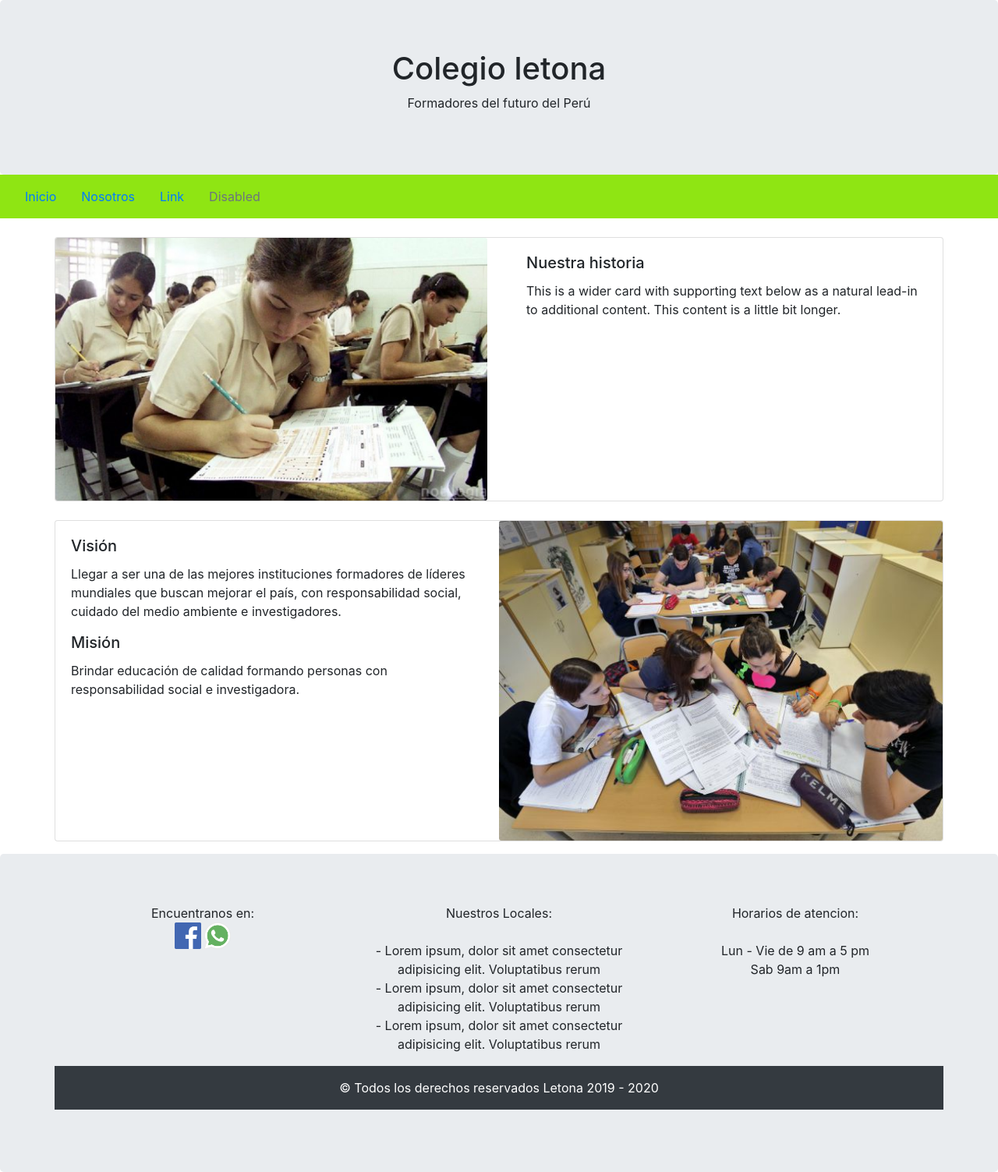
After one commit to manuelesp1/ProyectoIntegrador, a PHP site: page /Vista/nosotros.php in a window 1280 px wide. The commit adds this page. Shown: the whole page at 78% size. Run offline with PHP 8.4, Linux system fonts and the light colour scheme.

Commit message:
algunas mejoras

```diff
--- a/Vista/css/nosotros.css
+++ b/Vista/css/nosotros.css
@@ -41,7 +41,7 @@
     display: flex;
     width: 80%;
     margin: 2em auto;
-    background-color: blue;
+    background-color:  #0087ff ;
 }
 
 /* ------vision-misionc------ */
@@ -54,7 +54,7 @@
 
 /* ----------footer---------- */
 footer{
-    background-color: red;
+    background-color:#f9492a;
     text-align: center;
     padding: 1em 0;
 }
--- /dev/null
+++ b/Vista/nosotros.php
@@ -0,0 +1,91 @@
+<!DOCTYPE html>
+<html lang="es">
+
+<head>
+    <meta charset="UTF-8">
+    <meta name="viewport" content="width=device-width, initial-scale=1.0">
+    <link rel="stylesheet" href="css/bootstrap.css">
+    <link rel="stylesheet" href="css/nosotros.css">
+    <link rel="stylesheet" href="css/bootstrap.css">
+    <title>Nosotros</title>
+    <script type="text/javascript" src="js/jquery-3.5.1.min.js"></script>
+    <script type="text/javascript" src="js/bootstrap.js"></script>
+</head>
+
+<body>
+    <!--<nav aria-label="breadcrumb">
+        <ol class="breadcrumb">
+            <li class="breadcrumb-item"><a href="Vista/index.php">Inicio</a></li>
+            <li class="breadcrumb-item"><a href="Vista/nosotros.php">Nosotros</a></li>
+            <li class="breadcrumb-item active" aria-current="page">Data</li>
+        </ol>
+    </nav><br>-->
+    <div class="jumbotron text-center" style="margin-bottom:0">
+        <h1>Colegio letona</h1>
+        <p>Formadores del futuro del Perú</p>
+    </div>
+    <nav class="navbar navbar-light" style="background-color:  #8fe513;">
+        <ul class="nav">
+            <li class="nav-item">
+                <a class="nav-link active" href="#">Inicio</a>
+            </li>
+            <li class="nav-item">
+                <a class="nav-link" href="#">Nosotros</a>
+            </li>
+            <li class="nav-item">
+                <a class="nav-link" href="#">Link</a>
+            </li>
+            <li class="nav-item">
+                <a class="nav-link disabled" href="#" tabindex="-1" aria-disabled="true">Disabled</a>
+            </li>
+        </ul>
+    </nav>
+    <br>
+    <!-- Inicio de nuestra historia -->
+    <div class="container">
+        <div class="row">
+            <div class="card" style="max-width: 1440px;">
+                <div class="row">
+                    <div class="col-md-6" background="#5dade2">
+                        <img src="img/historia.jpg" class="card-img" alt="">
+                    </div>
+                    <div class="col-md-6">
+                        <div class="card-body">
+                            <h5 class="card-title">Nuestra historia</h5>
+                            <p class="card-text">This is a wider card with supporting text below as a natural lead-in to additional content. This content is a little bit longer.</p>
+
+                        </div>
+                    </div>
+                </div>
+            </div>
+        </div>
+    </div><br>
+    <!-- fin de nuestra historia -->
+    <!-- Inicio de nuestra Vision -->
+    <div class="container">
+        <div class="row">
+            <div class="card mb-3" style="max-width: 1440px;">
+                <div class="row no-gutters">
+                    <div class="col-md-6">
+                        <div class="card-body">
+                            <h5 class="card-title">Visión</h5>
+                            <p class="card-text">Llegar a ser una de las mejores instituciones formadores de líderes mundiales que buscan mejorar el país, con responsabilidad social, cuidado del medio ambiente e investigadores.</p>
+                            <h5 class="card-title">Misión</h5>
+                            <p class="card-text">Brindar educación de calidad formando personas con responsabilidad social e investigadora.</p>
+
+                        </div>
+                    </div>
+                    <div class="col-md-6">
+                        <img src="img/vision-mision.jpg" class="card-img" alt="">
+                    </div>
+                </div>
+            </div>
+        </div>
+    </div>
+    <!-- fin de nuestra Vision -->
+    <?php
+    include("pie.html");
+    ?>
+</body>
+
+</html>
--- /dev/null
+++ b/Vista/pie.html
@@ -0,0 +1,41 @@
+<div class="jumbotron text-center" style="margin-bottom:0">
+    <div class="container">
+        <div class="row">
+            <div class='col-md-4'>
+                <div class="logo">
+                    Encuentranos en:
+                        <p>
+                        <a href="#"><img src="img/001-facebook.png" alt="" width="34" height="34"></a>
+                        <a href="#"><img src="img/003-whatsapp.png" alt="" width="34" height="34"></a>
+                        </p>
+                </div>
+            </div>
+            <div class="col-md-4">
+                <div class="logo">
+                    Nuestros Locales:<br><br>
+                    - Lorem ipsum, dolor sit amet consectetur adipisicing elit. Voluptatibus rerum<br>
+                    - Lorem ipsum, dolor sit amet consectetur adipisicing elit. Voluptatibus rerum<br>
+                    - Lorem ipsum, dolor sit amet consectetur adipisicing elit. Voluptatibus rerum
+                </div>
+            </div>
+            <div class="col-md-4">
+                <div class="logo">
+                    Horarios de atencion:<br><br>
+                    Lun - Vie de 9 am a 5 pm<br>
+                    Sab 9am a 1pm
+                </div>
+            </div>
+        </div>
+    </div>
+    <div class="container p-3 my-3 bg-dark text-white">
+        <div class="row">
+            <div class="col-md-12">
+                <div class="logo">
+                    © Todos los derechos reservados Letona 2019 - 2020
+                </div>
+            </div>
+        </div>
+    </div>
+  </div>
+
+</body>
```
Also changed, not shown: Vista/css/login.css (+5 -5 lines), Vista/login.html (+19 -13 lines), Vista/nosotros.html (+21 -11 lines), Vista/pieH.html (added, +40 -0 lines), index.php (+84 -32 lines), Vista/img/est.jpg (added), Vista/img/est1.jpg (added), Vista/img/est2.jpg (added), Vista/img/est3.jpg (added), Vista/img/est4.jpg (added), Vista/img/est5.jpg (added), Vista/img/est6.jpg (added), Vista/img/est8.jpg (added).
